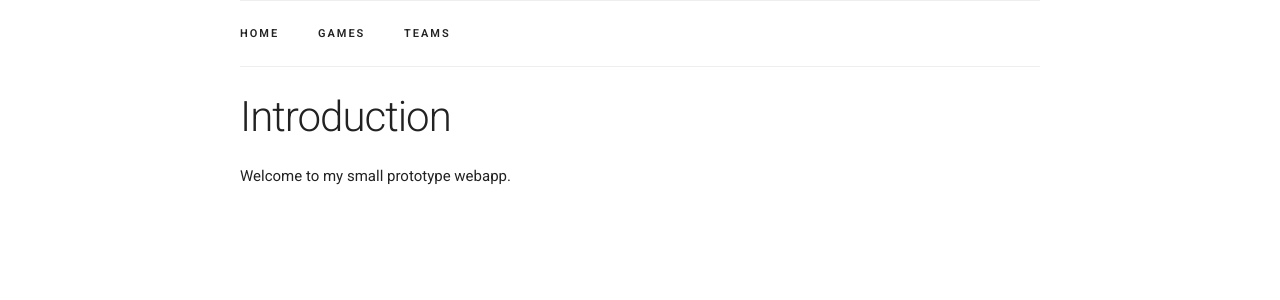
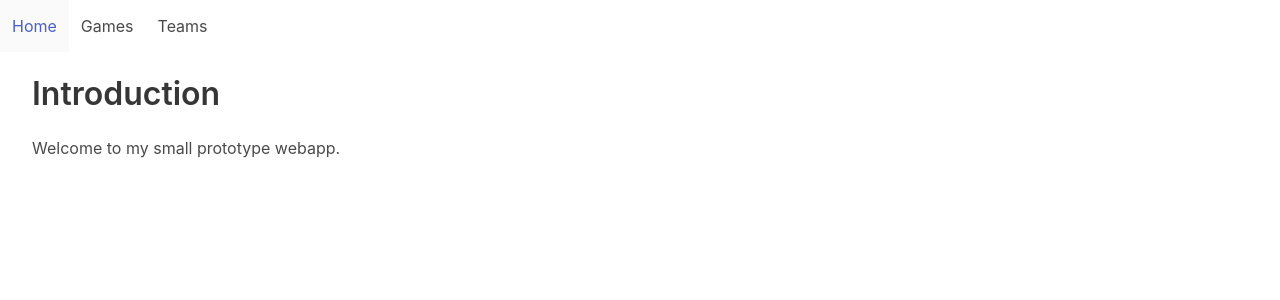
Before and after one commit to ak-gupta/nbaspa-app, a Flask app: page / in a window 1280 px wide. Shown: the top 300 px of the page. Run offline with Flask 2, Linux system fonts and the light colour scheme; parts of the project's set-up code (start-up, migrations or seed data) failed here and were passed over.

Commit message:
Starting to move over the team pages to Bulma

```diff
--- a/nbaspa_app/teams/templates/gamelog.html
+++ b/nbaspa_app/teams/templates/gamelog.html
@@ -4,7 +4,7 @@
 
 {% block datacontent %}
     <div class="container">
-        <table class="u-full-width">
+        <table class="table">
             <thead>
                 <tr>
                     <td>Game Date</td>
--- a/nbaspa_app/teams/templates/players.html
+++ b/nbaspa_app/teams/templates/players.html
@@ -3,8 +3,7 @@
 {% block subtitle %}{{ teamname }} {{ season }} Roster{% endblock %}
 
 {% block datacontent %}
-    <div class="container">
-        <table class="u-full-width">
+    <table class="table">
         <thead>
             <tr>
                 <td></td>
@@ -14,7 +13,9 @@
         {% for _, row in data.iterrows() %}
             <tr>
                 <td>
+                    <div class="image">
                         <img src="https://cdn.nba.com/headshots/nba/latest/260x190/{{ row['PERSON_ID'] }}.png" height="100px">
+                    </div>
                 </td>
                 <td>
                     <a href="{{ url_for('players_bp.player_summary', playerid=row['PERSON_ID']) }}">
@@ -24,5 +25,4 @@
             </tr>
         {% endfor %}
     </table>
-    </div>
 {% endblock %}
--- a/nbaspa_app/teams/templates/summary.html
+++ b/nbaspa_app/teams/templates/summary.html
@@ -2,7 +2,7 @@
 
 {% block datacontent %}
     <div class="container">
-        <table class="u-full-width">
+        <table class="table">
             <thead>
                 <tr>
                     <td>Season</td>
--- a/nbaspa_app/templates/layout.html
+++ b/nbaspa_app/templates/layout.html
@@ -10,37 +10,22 @@
         <meta name="viewport" content="width=device-width, initial-scale=1">
 
         <!-- CSS -->
-        <link
-            rel="stylesheet"
-            href="{{ url_for(config['STATIC_FOLDER'], filename='dist/css/normalize.css') }}"
-            type='text/css'>
-        <link
-            rel="stylesheet"
-            href="{{ url_for(config['STATIC_FOLDER'], filename='dist/css/skeleton.css') }}"
-            type='text/css'>
-        <link
-            rel="stylesheet"
-            href="{{ url_for(config['STATIC_FOLDER'], filename='dist/css/custom.css') }}"
-            type='text/css'>
+        <link rel="stylesheet" href="https://cdn.jsdelivr.net/npm/bulma@0.9.2/css/bulma.min.css">
 
         <!-- D3.js for data visualization -->
         <script src="https://d3js.org/d3.v7.min.js"></script>
     </head>
     <body>
-        <div class="container">
-            <div class="navbar-spacer"></div>
-            <nav class="navbar">
-                <div class="container">
-                    <ul class="navbar-list">
-                        <li class="navbar-item">
-                            <a class="navbar-link" href="{{ url_for('home_bp.home') }}">Home</a>
-                            <a class="navbar-link" href="{{ url_for('game_bp.schedule') }}">Games</a>
-                            <a class="navbar-link" href="{{ url_for('teams_bp.teams_home') }}">Teams</a>
-                        </li>
-                    </ul>
+        <nav class="navbar" role="navigation" arial-label="main navigation">
+            <div class="navbar-menu">
+                <div class="navbar-start">
+                    <a class="navbar-item" href="{{ url_for('home_bp.home') }}">Home</a>
+                    <a class="navbar-item" href="{{ url_for('game_bp.schedule') }}">Games</a>
+                    <a class="navbar-item" href="{{ url_for('teams_bp.teams_home') }}">Teams</a>
                 </div>
-            </nav>
-
+            </div>
+        </nav>
+        <div class="container is-fluid">
             {% block content %}{% endblock %}
         </div>
         {% block jsScript %}{% endblock %}
```
Also changed, not shown: nbaspa_app/teams/templates/team_layout.html (+11 -3 lines), nbaspa_app/teams/templates/team_nav.html (+14 -8 lines). Lines whose indentation alone changed are shown as unchanged.
